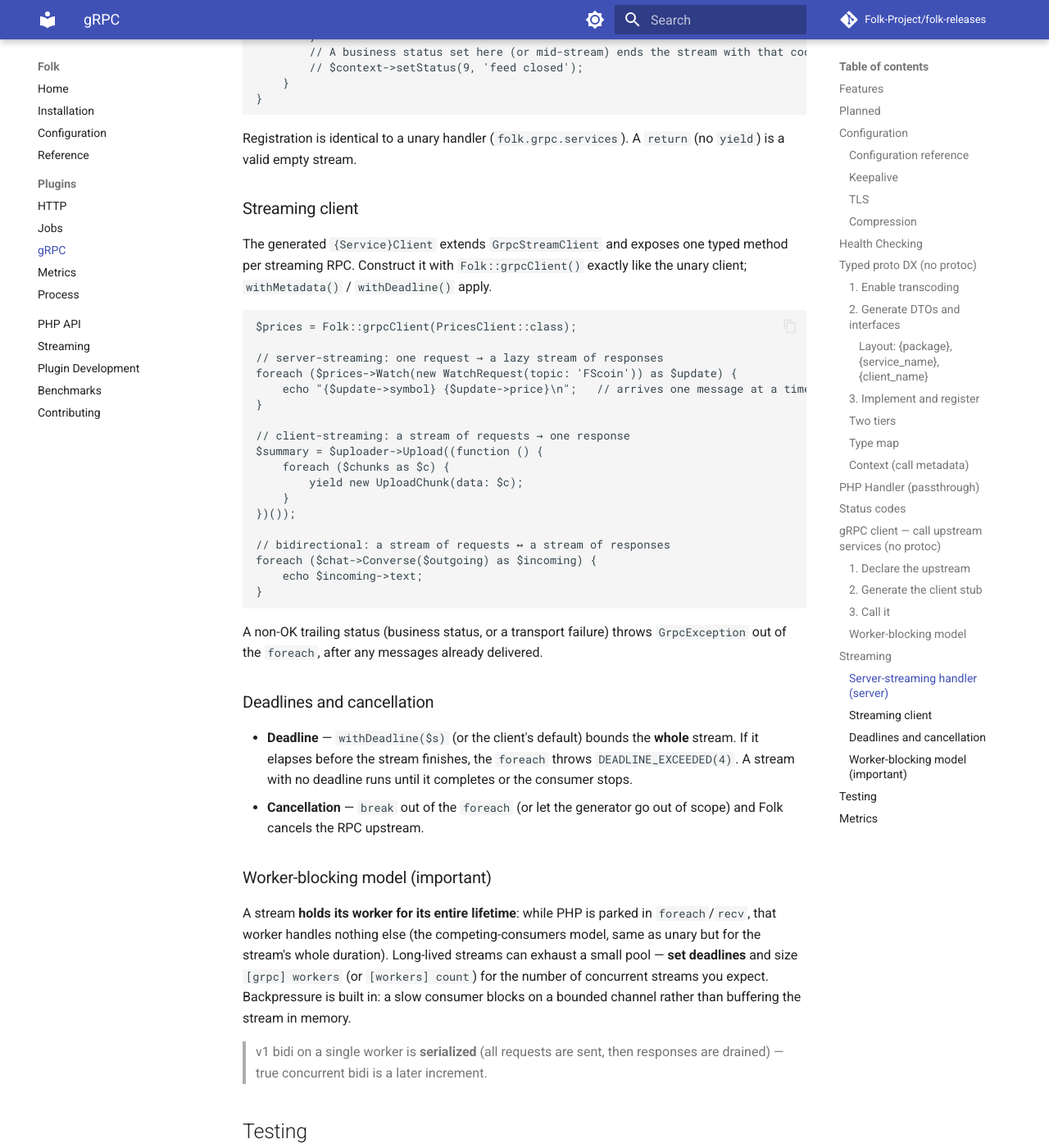
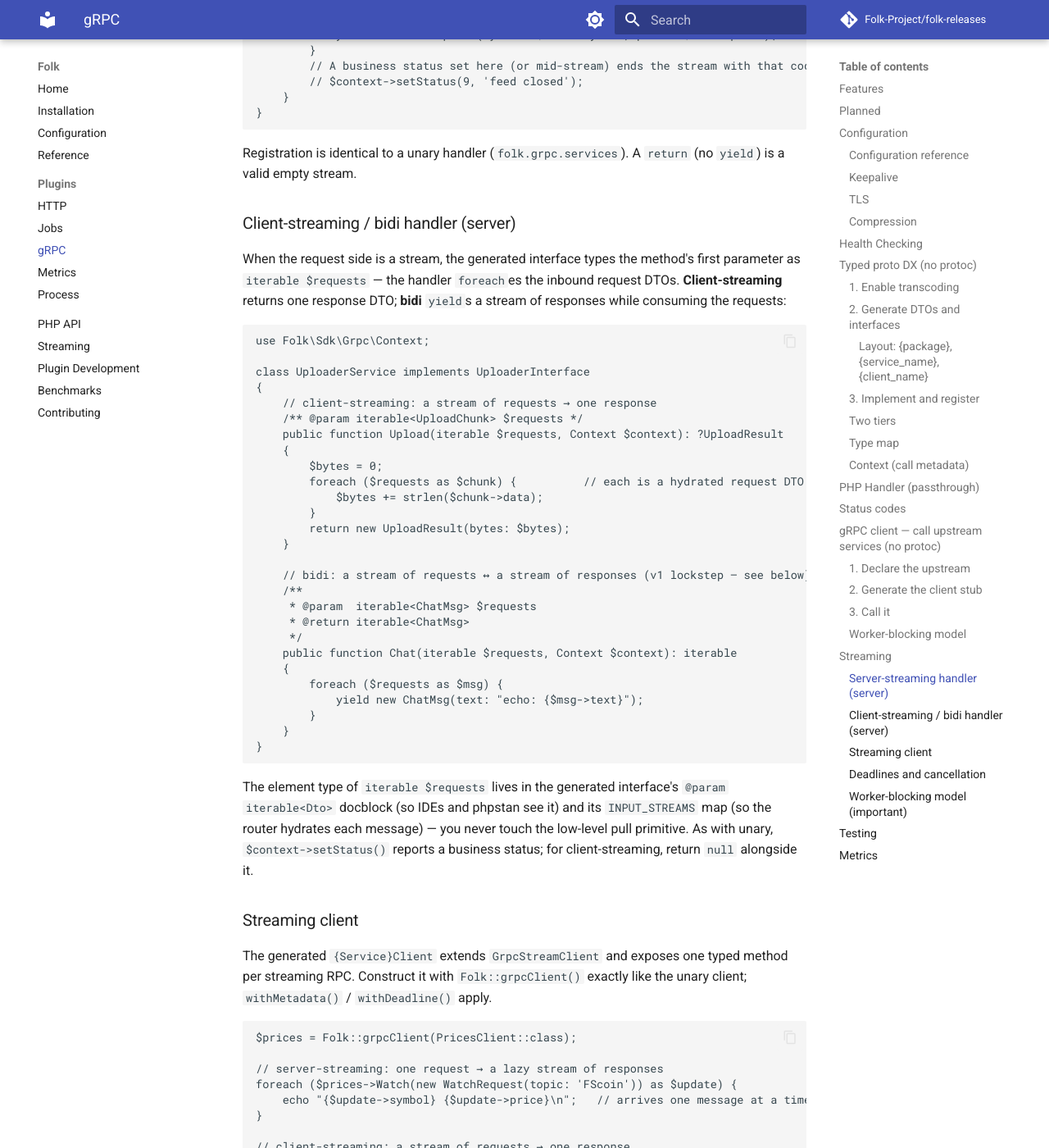
Before and after one commit to Folk-Project/folk-releases, an MkDocs documentation site: the page built from docs/plugins/grpc.md, in a window 1280 px wide and 1400 px high, scrolled down 11211 px. Shown: the whole window at 82% size. Built offline with MkDocs 1.6.1 and Material for MkDocs 9.7.7, drawn with Linux system fonts in a browser that asks for light colours; comment, search, counter and statistics services are not loaded; some of the changed text lies outside the part shown.

Commit message:
docs: gRPC client-streaming + bidi server handlers (phase 94, #92)
grpc.md: "all four modes on both sides"; new "Client-streaming / bidi handler
(server)" section (iterable $requests); Planned → concurrent bidi (v1 lockstep
documented). RELEASE_NOTES replaced with phase 94.

Co-Authored-By: Claude Opus 4.8 <noreply@anthropic.com>

````diff
--- a/docs/plugins/grpc.md
+++ b/docs/plugins/grpc.md
@@ -7,7 +7,7 @@ Native gRPC server with reflection and health checking. Built on [tonic](https:/
 - Unary gRPC calls with dispatch to PHP workers
 - **Typed proto DX**: proto↔native transcoding + DTO/interface generation, no protoc ([see below](#typed-proto-dx-no-protoc))
 - **gRPC client**: call upstream services from PHP with typed DTOs, no protoc — deadlines, retries, load balancing, TLS/mTLS ([see below](#grpc-client--call-upstream-services-no-protoc))
-- **Streaming**: server-streaming handler (`yield`); server/client/bidi streaming client (`foreach`/iterable) with typed DTOs, deadlines, cancellation ([see below](#streaming))
+- **Streaming**: all four modes on both sides — server/client/bidi handlers (`yield` / `iterable $requests`) and server/client/bidi clients (`foreach`/iterable), typed DTOs, deadlines, cancellation ([see below](#streaming))
 - Server reflection via proto files (grpcurl, Postman auto-discovery)
 - Automatic proto import resolution
 - gRPC Health Checking Protocol (grpc.health.v1)
@@ -22,7 +22,7 @@ Native gRPC server with reflection and health checking. Built on [tonic](https:/
 
 ## Planned
 
-- Client-streaming / bidi on the **server** side (a handler receiving a request stream). Server-streaming on the server, and all three streaming modes on the client, already ship.
+- Truly concurrent bidi on a single worker (v1 bidi is lockstep — all requests sent, then responses drained; [see below](#worker-blocking-model-important)).
 
 ## Configuration
 
@@ -421,14 +421,13 @@ Folk streams gRPC with the same no-`protoc` typed-DTO model, over a dedicated
 async bridge (the unary path is strictly one-in-one-out). A streaming RPC is
 declared in `.proto` the usual way; the generator emits the streaming shapes.
 
-**This release ships:**
+**All four gRPC modes work on both sides:**
 
 - **server-streaming server** — a Folk handler *yields* a stream of responses;
+- **client-streaming / bidi server** — a Folk handler *receives* a request stream
+  via `iterable $requests` (a plain `foreach`);
 - **server / client / bidirectional streaming client** — PHP drains or feeds a
   stream over a `foreach` / iterable.
-
-Client-streaming and bidi on the **server** side (a Folk handler *receiving* a
-request stream) are not in this release — the client already does all three.
 
 ### Server-streaming handler (server)
 
@@ -454,6 +453,49 @@ class PricesService implements PricesInterface
 
 Registration is identical to a unary handler (`folk.grpc.services`). A `return`
 (no `yield`) is a valid empty stream.
+
+### Client-streaming / bidi handler (server)
+
+When the request side is a stream, the generated interface types the method's
+first parameter as `iterable $requests` — the handler `foreach`es the inbound
+request DTOs. **Client-streaming** returns one response DTO; **bidi** `yield`s a
+stream of responses while consuming the requests:
+
+```php
+use Folk\Sdk\Grpc\Context;
+
+class UploaderService implements UploaderInterface
+{
+    // client-streaming: a stream of requests → one response
+    /** @param iterable<UploadChunk> $requests */
+    public function Upload(iterable $requests, Context $context): ?UploadResult
+    {
+        $bytes = 0;
+        foreach ($requests as $chunk) {          // each is a hydrated request DTO
+            $bytes += strlen($chunk->data);
+        }
+        return new UploadResult(bytes: $bytes);
+    }
+
+    // bidi: a stream of requests ↔ a stream of responses (v1 lockstep — see below)
+    /**
+     * @param  iterable<ChatMsg> $requests
+     * @return iterable<ChatMsg>
+     */
+    public function Chat(iterable $requests, Context $context): iterable
+    {
+        foreach ($requests as $msg) {
+            yield new ChatMsg(text: "echo: {$msg->text}");
+        }
+    }
+}
+```
+
+The element type of `iterable $requests` lives in the generated interface's
+`@param iterable<Dto>` docblock (so IDEs and phpstan see it) and its
+`INPUT_STREAMS` map (so the router hydrates each message) — you never touch the
+low-level pull primitive. As with unary, `$context->setStatus()` reports a
+business status; for client-streaming, return `null` alongside it.
 
 ### Streaming client
 
````
Also changed, not shown: RELEASE_NOTES.md (+57 -27 lines).
